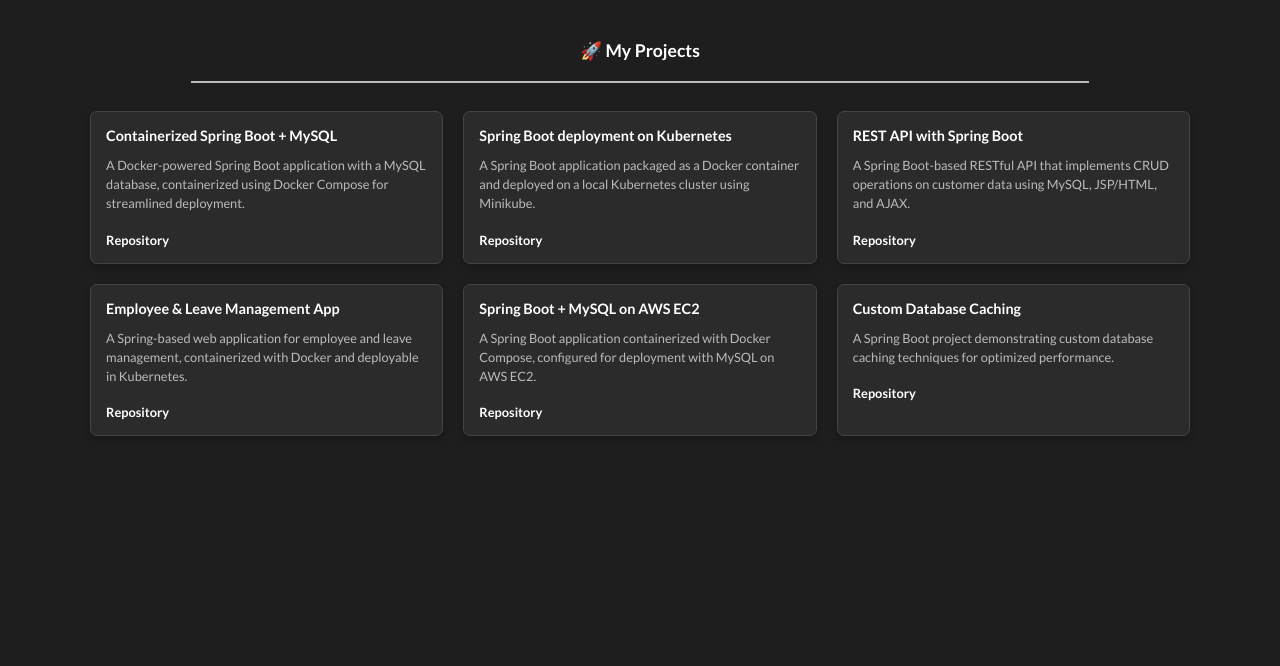
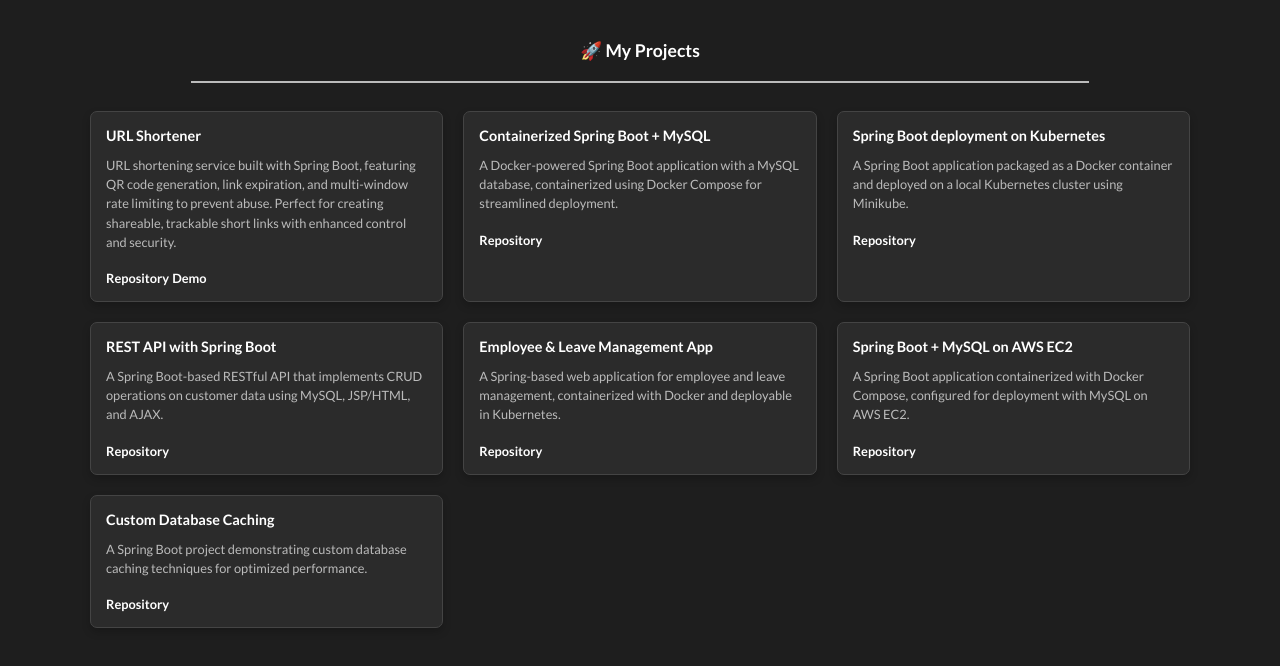
Before and after one commit to rosuth/rosuth.github.io, a plain HTML site: page index.html in a window 1280 px wide. Drawn offline with Linux system fonts and the light colour scheme.

Commit message:
Update index.html

```diff
--- a/index.html
+++ b/index.html
@@ -88,6 +88,12 @@
 
   <div class="projects">
     <div class="project-box">
+      <h4>URL Shortener</h4>
+      <p>URL shortening service built with Spring Boot, featuring QR code generation, link expiration, and multi-window rate limiting to prevent abuse. Perfect for creating shareable, trackable short links with enhanced control and security.</p>
+      <a target="_blank" href ="https://github.com/rosuth/urlshortener">Repository</a>
+      <a target="_blank" href ="https://youtu.be/0vm6EHMaf2Q">Demo</a>
+    </div>
+    <div class="project-box">
       <h4>Containerized Spring Boot + MySQL</h4>
       <p>A Docker-powered Spring Boot application with a MySQL database, containerized using Docker Compose for streamlined deployment.</p>
       <a target="_blank" href ="https://github.com/rosuth/spring-mysql-docker">Repository</a>
```
